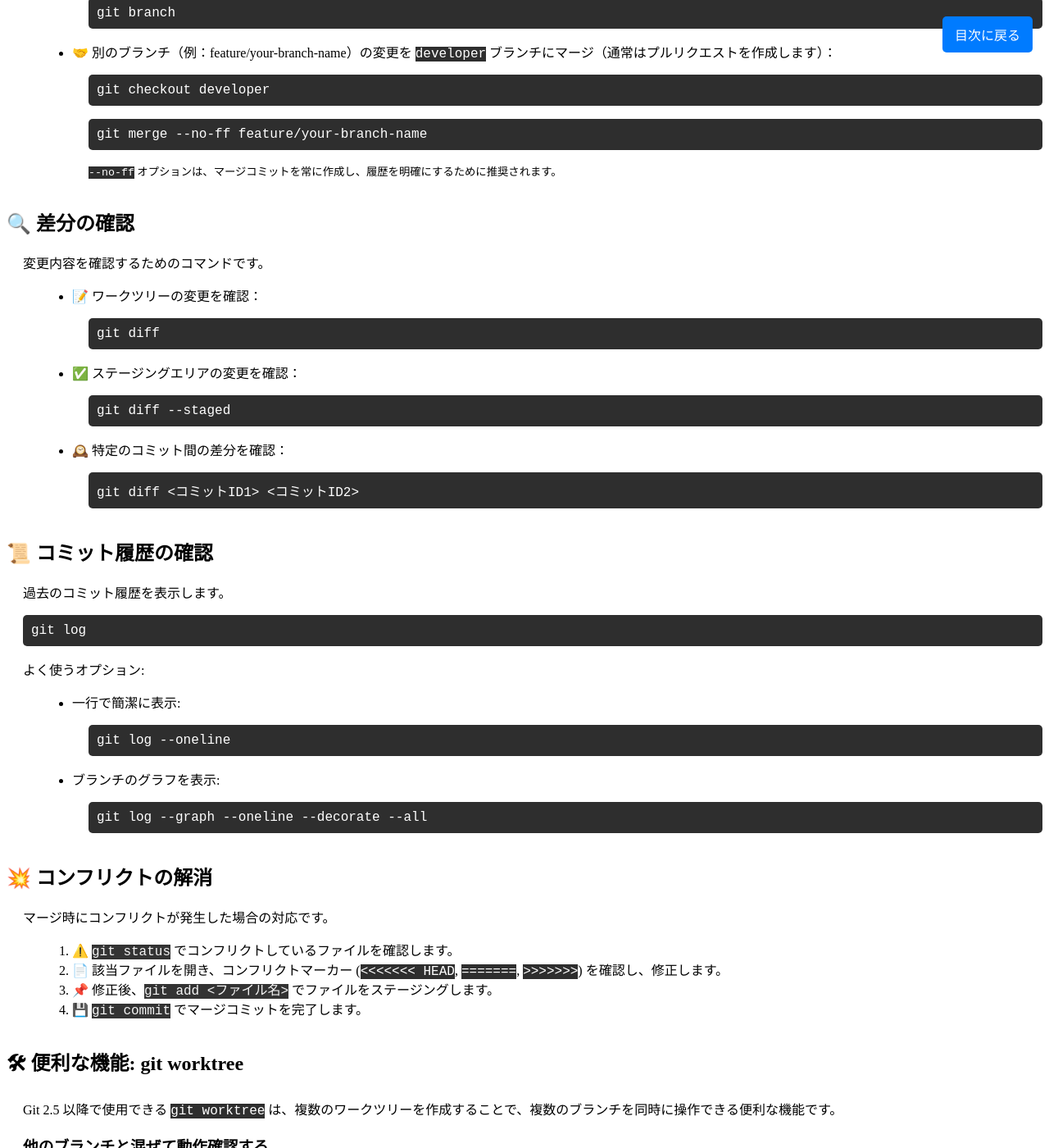
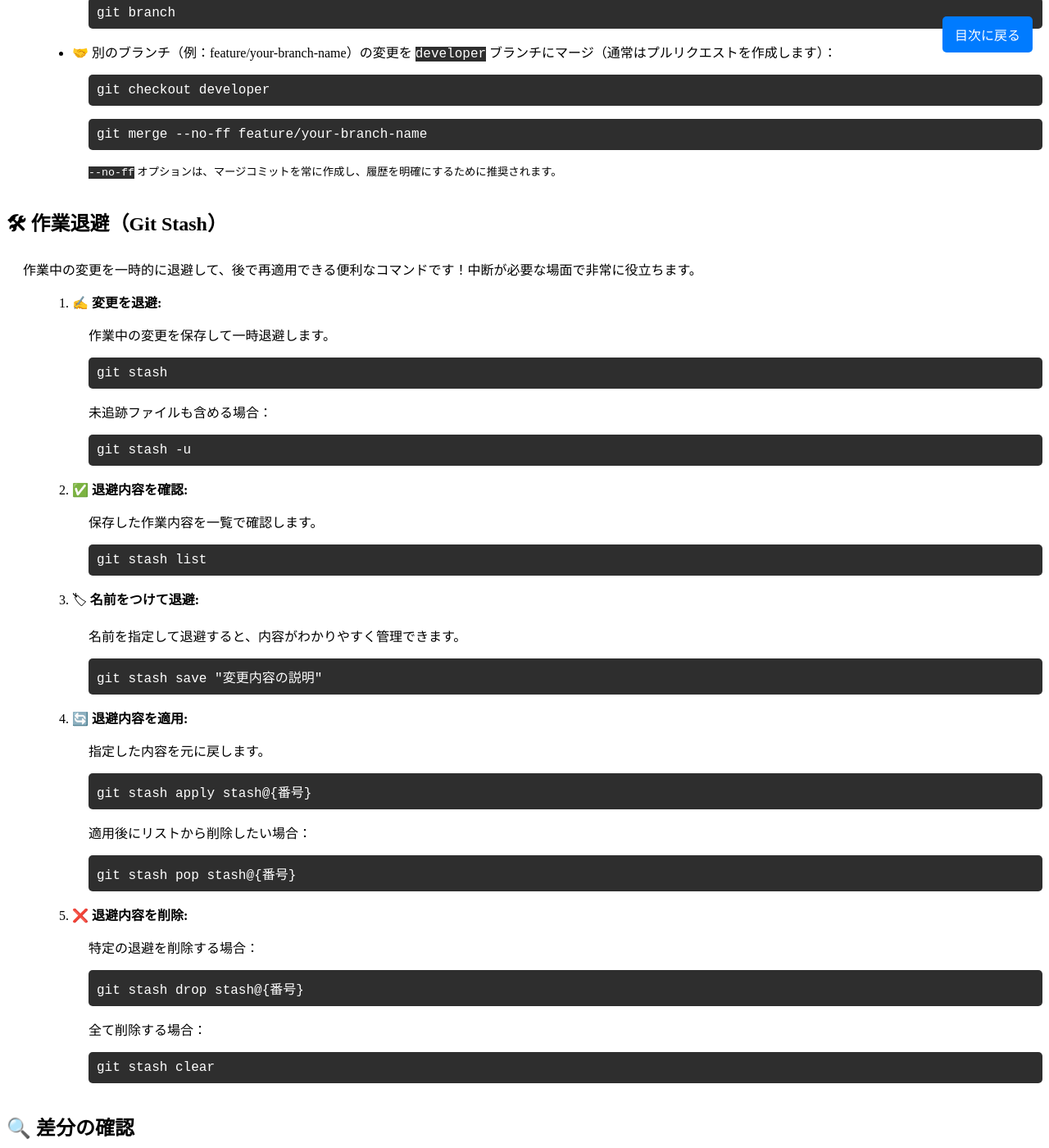
Before and after one commit to yubabagit/biboroku, a Jekyll site: the page built from page/git/gitBasicOperations.html, in a window 1280 px wide and 1400 px high, scrolled down 1487 px. Shown: the whole window at 82% size. Built offline with Jekyll 4.4.1, drawn with Linux system fonts in a browser that asks for light colours.

Commit message:
作業退避（Git Stash）に関する詳細な説明とコマンド例を追加

```diff
--- a/page/git/gitBasicOperations.html
+++ b/page/git/gitBasicOperations.html
@@ -89,6 +89,44 @@ title: Git 基本操作まとめ
         </p>
       </li>
     </ul>
+
+    <h2>🛠 作業退避（Git Stash）</h2>
+    <p>
+      作業中の変更を一時的に退避して、後で再適用できる便利なコマンドです！中断が必要な場面で非常に役立ちます。
+    </p>
+    <ol>
+      <li>
+        ✍️ <strong>変更を退避:</strong>
+        <p>作業中の変更を保存して一時退避します。</p>
+        <pre><code>git stash</code></pre>
+        <p>未追跡ファイルも含める場合：</p>
+        <pre><code>git stash -u</code></pre>
+      </li>
+      <li>
+        ✅ <strong>退避内容を確認:</strong>
+        <p>保存した作業内容を一覧で確認します。</p>
+        <pre><code>git stash list</code></pre>
+      </li>
+      <li>
+        🏷 <strong>名前をつけて退避:</strong>
+        <p>名前を指定して退避すると、内容がわかりやすく管理できます。</p>
+        <pre><code>git stash save "変更内容の説明"</code></pre>
+      </li>
+      <li>
+        🔄 <strong>退避内容を適用:</strong>
+        <p>指定した内容を元に戻します。</p>
+        <pre><code>git stash apply stash@{番号}</code></pre>
+        <p>適用後にリストから削除したい場合：</p>
+        <pre><code>git stash pop stash@{番号}</code></pre>
+      </li>
+      <li>
+        ❌ <strong>退避内容を削除:</strong>
+        <p>特定の退避を削除する場合：</p>
+        <pre><code>git stash drop stash@{番号}</code></pre>
+        <p>全て削除する場合：</p>
+        <pre><code>git stash clear</code></pre>
+      </li>
+    </ol>
 
     <h2>🔍 差分の確認</h2>
     <p>変更内容を確認するためのコマンドです。</p>
```
